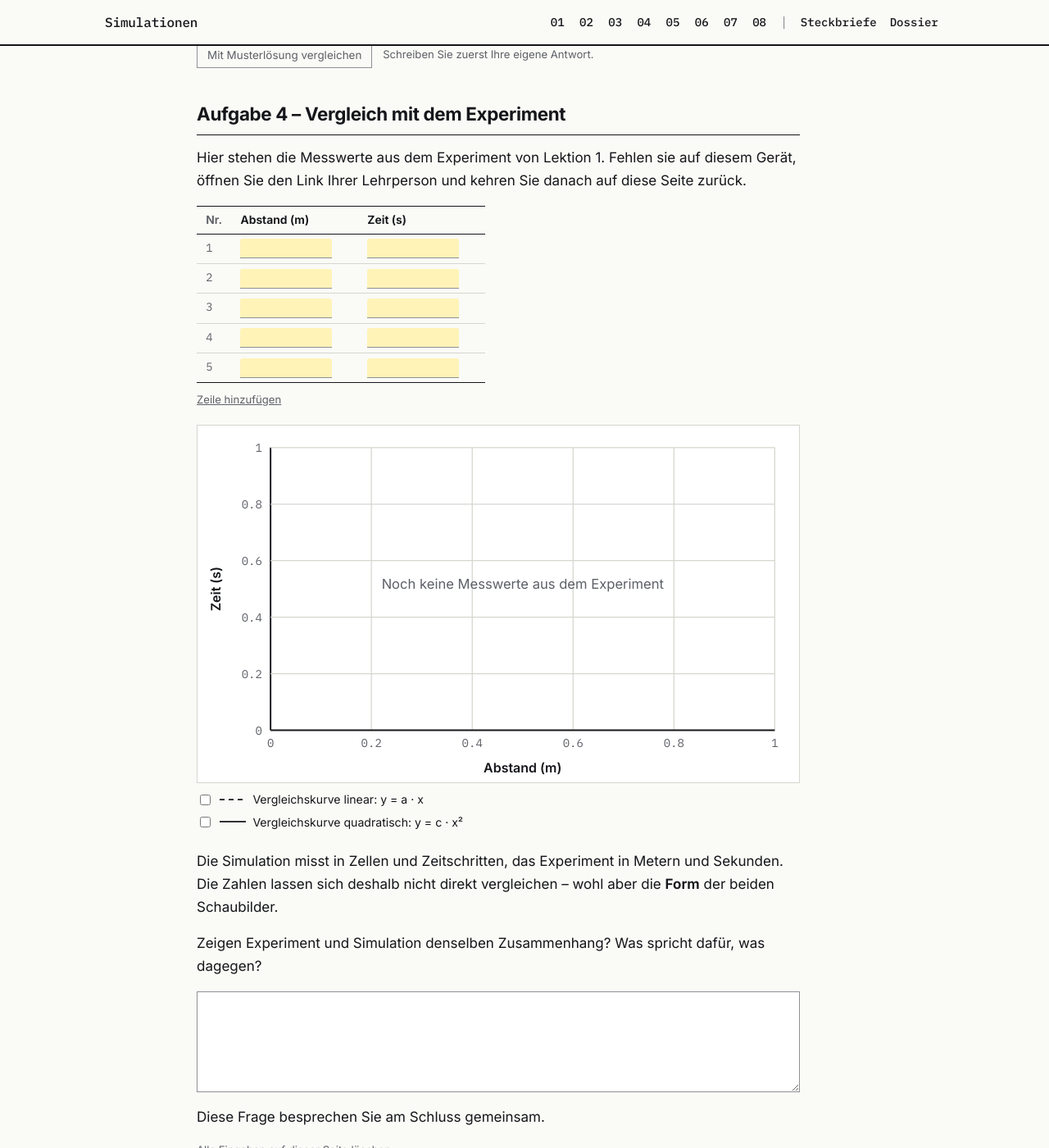
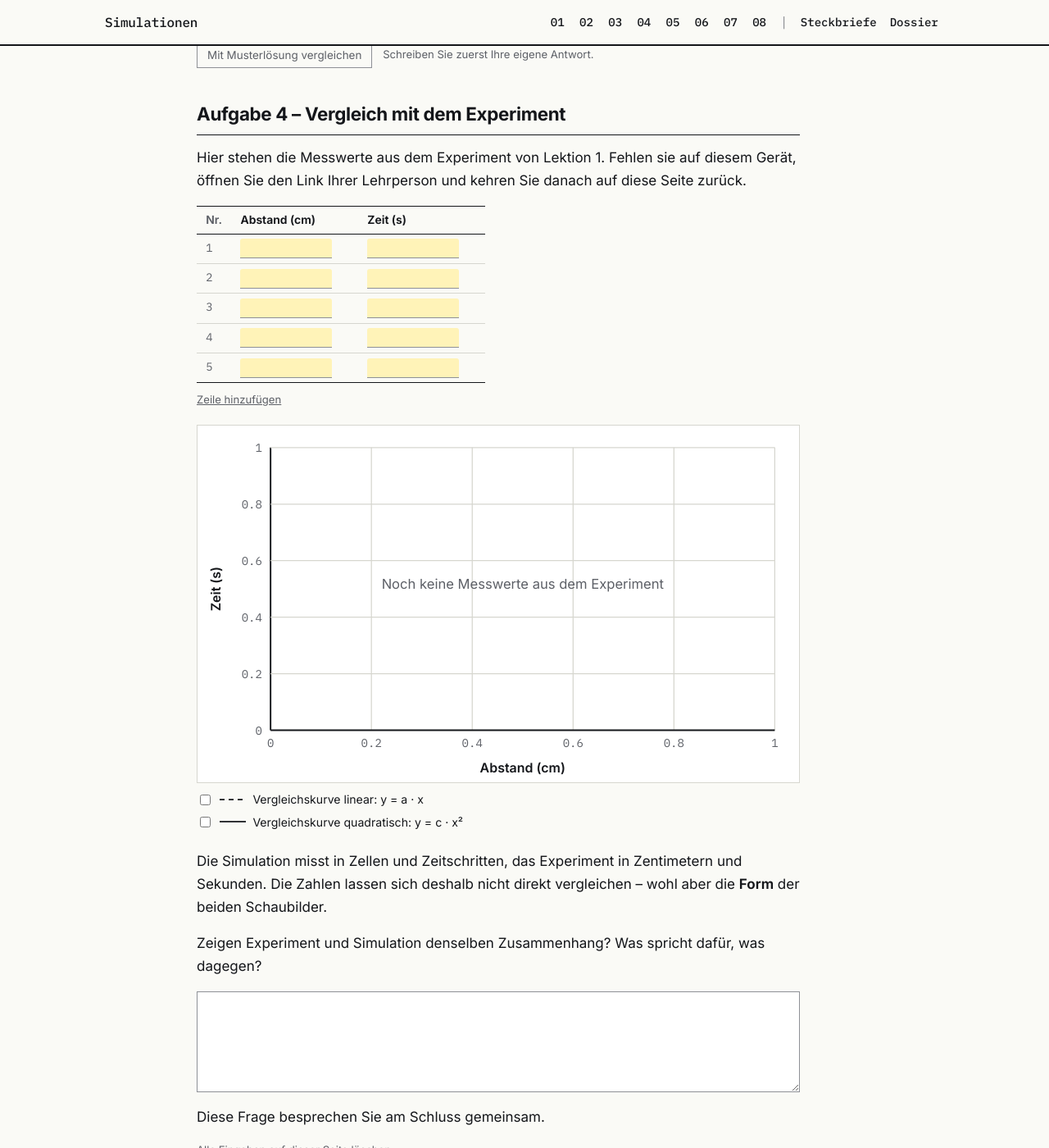
Before and after one commit to masta-nksa/Simulation, a Jekyll site: the page built from lektionen/L2_Etappe_2_Simulation.md, in a window 1280 px wide and 1400 px high, scrolled down 3379 px. Shown: the whole window at 82% size. Built offline with Jekyll 4.4.1, drawn with Linux system fonts in a browser that asks for light colours; our own code applies the rules of GitHub Pages for plain Markdown files.

Commit message:
Experiment: Abstand in Zentimetern statt Metern
Co-Authored-By: Claude Opus 5.5 <noreply@anthropic.com>

```diff
--- a/assets/js/simulation.js
+++ b/assets/js/simulation.js
@@ -12,7 +12,7 @@
                    Ergebnis schreibt
 
    MESSTABELLE
-     <div class="messtabelle" data-id="essig" data-spalten="Abstand (m);Zeit (s)" data-zeilen="6"></div>
+     <div class="messtabelle" data-id="essig" data-spalten="Abstand (cm);Zeit (s)" data-zeilen="6"></div>
      data-id       Kennung. Sie gilt für die ganze Einheit: Eine Tabelle, die
                    in Lektion 1 ausgefüllt wird, lässt sich in Lektion 2 als
                    Schaubild zeigen.
--- a/lektionen/L2_Etappe_2_Simulation.md
+++ b/lektionen/L2_Etappe_2_Simulation.md
@@ -104,11 +104,11 @@ zwei bis drei Sätzen, so dass jemand anderes es wiederholen könnte.
 Hier stehen die Messwerte aus dem Experiment von Lektion 1. Fehlen sie auf diesem Gerät,
 öffnen Sie den Link Ihrer Lehrperson und kehren Sie danach auf diese Seite zurück.
 
-<div class="messtabelle" data-id="essig" data-spalten="Abstand (m);Zeit (s)" data-zeilen="5"></div>
+<div class="messtabelle" data-id="essig" data-spalten="Abstand (cm);Zeit (s)" data-zeilen="5"></div>
 
-<div class="schaubild" data-quelle="essig" data-x="Abstand (m)" data-y="Zeit (s)" data-kurven="linear;quadratisch" data-leer="Noch keine Messwerte aus dem Experiment"></div>
+<div class="schaubild" data-quelle="essig" data-x="Abstand (cm)" data-y="Zeit (s)" data-kurven="linear;quadratisch" data-leer="Noch keine Messwerte aus dem Experiment"></div>
 
-Die Simulation misst in Zellen und Zeitschritten, das Experiment in Metern und Sekunden. Die
+Die Simulation misst in Zellen und Zeitschritten, das Experiment in Zentimetern und Sekunden. Die
 Zahlen lassen sich deshalb nicht direkt vergleichen – wohl aber die **Form** der beiden
 Schaubilder.
 
```
Also changed, not shown: lektionen/L1_Experiment.md (+3 -3 lines), lektionen/L2_Zusatz_Modellkritik.md (+1 -1 lines).
